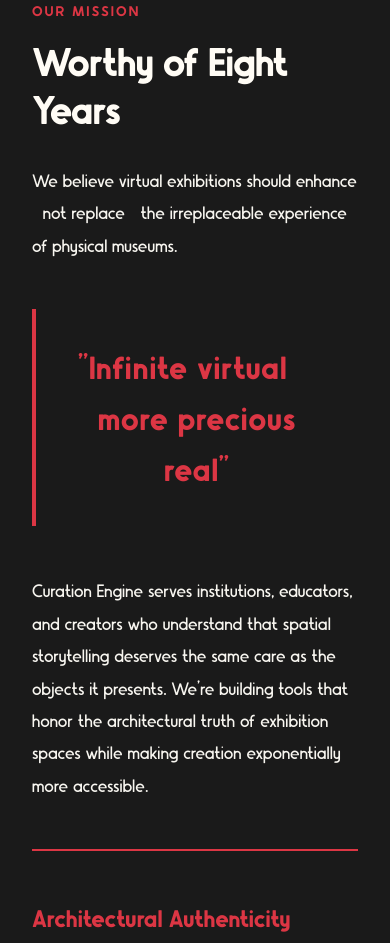
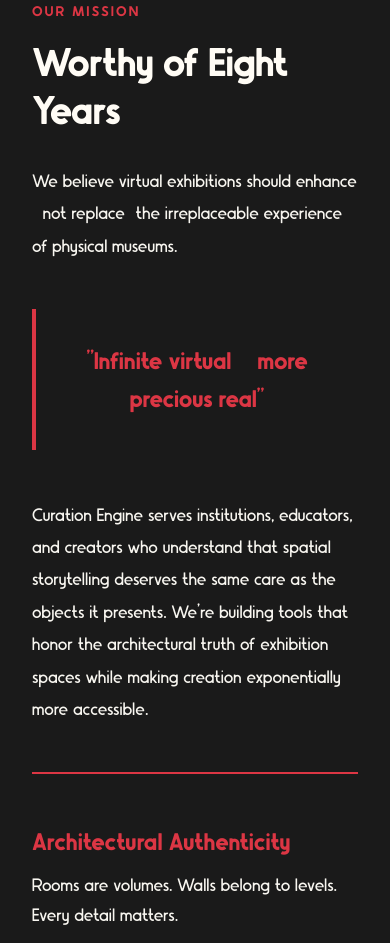
Before and after one commit to jeremedia/curation-engine-landing, a plain HTML site: page index.html in a window 390 px wide. Shown: the part 3946-4889 px from the top of the page. Drawn offline with Linux system fonts and the light colour scheme.

Commit message:
fix: Improve desktop typography and prevent awkward line breaks
- Tightened letter-spacing on mission quote (-0.01em)
- Added non-breaking spaces around arrow to prevent wrapping
- Centered lead text with max-width for better readability
- Made quote nowrap on desktop, normal on mobile
- Fixed 'enhance—not replace' text flow

Resolves spacing issues on large screens while maintaining
mobile-first responsive design.

```diff
--- a/index.html
+++ b/index.html
@@ -147,11 +147,10 @@
             </h2>
             <div class="mission-text">
                 <p class="lead">
-                    We believe virtual exhibitions should enhance—not replace—
-                    the irreplaceable experience of physical museums.
+                    We believe virtual exhibitions should enhance—not&nbsp;replace—the irreplaceable experience of physical museums.
                 </p>
                 <blockquote class="mission-quote">
-                    "Infinite virtual → more precious real"
+                    "Infinite virtual&nbsp;→&nbsp;more precious real"
                 </blockquote>
                 <p>
                     Curation Engine serves institutions, educators, and creators who
--- a/styles.css
+++ b/styles.css
@@ -535,6 +535,9 @@
 
 .mission .lead {
     color: var(--color-off-white);
+    max-width: 800px;
+    margin-left: auto;
+    margin-right: auto;
 }
 
 .mission-text p {
@@ -545,14 +548,15 @@
 }
 
 .mission-quote {
-    font-size: 2rem;
+    font-size: clamp(1.5rem, 3vw, 2.5rem);
     font-weight: var(--font-weight-bold);
     color: var(--color-brand-red);
     text-align: center;
     margin: var(--space-xl) 0;
-    padding: var(--space-lg);
+    padding: var(--space-lg) var(--space-xl);
     border-left: 4px solid var(--color-brand-red);
-    letter-spacing: 0.02em;
+    letter-spacing: -0.01em;
+    white-space: nowrap;
 }
 
 .mission-values {
@@ -765,6 +769,12 @@
         grid-template-columns: 1fr;
     }
 
+    .mission-quote {
+        white-space: normal;
+        font-size: 1.5rem;
+        padding: var(--space-md);
+    }
+
     .cta-form {
         flex-direction: column;
     }
```
